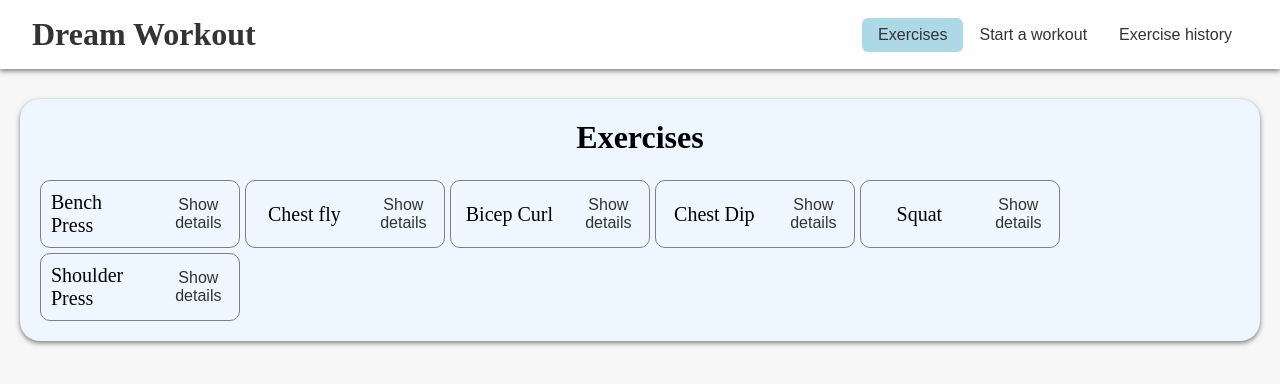
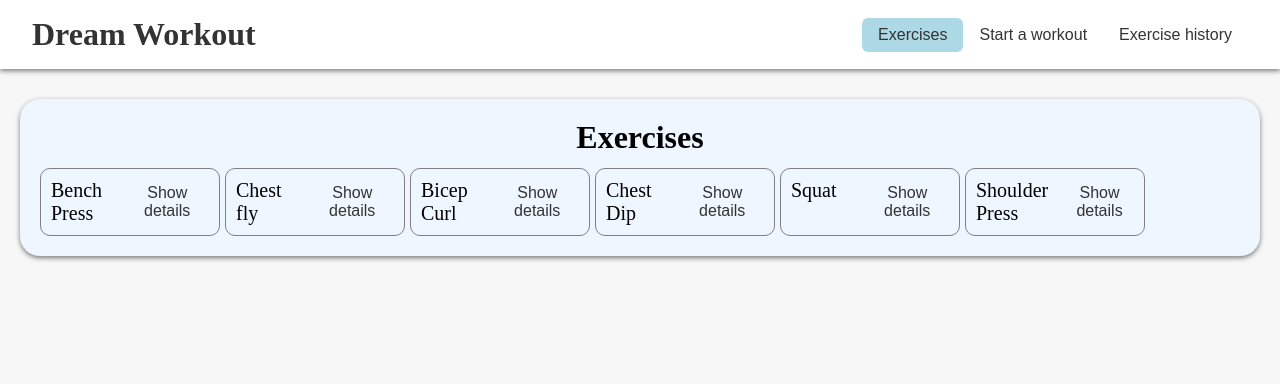
Before and after one commit to christianyarwood62/workout-app, a React (Vite) app: page / in a window 1280 px wide. Shown: the top 384 px of the page. Built offline with nearby package versions, Linux system fonts and the light colour scheme.

Commit message:
Make exercises list scrollable when small

```diff
--- a/src/index.css
+++ b/src/index.css
@@ -87,28 +87,30 @@ nav button:hover,
   border-radius: 20px;
 }
 
+.exercises-list-component {
+  display: flex;
+  flex-direction: column;
+  max-height: 400px;
+}
+
 .exercises-list-component h1 {
   text-align: center;
-  margin-bottom: 24px;
+  margin-bottom: 12px;
+  position: sticky;
+  z-index: 1;
 }
 
 .exercises-list {
+  overflow-y: auto;
   display: flex;
-  flex-direction: row;
   flex-wrap: wrap;
-  /* grid-template-columns: repeat(3, 1fr); */
   gap: 5px;
-}
-
-.exercise p {
-  padding: 10px;
-  width: 100%;
 }
 
 .exercise {
   border: 1px solid gray;
   border-radius: 10px;
-  width: 200px;
+  width: 180px;
   display: flex;
   gap: 0px;
   justify-content: space-between;
@@ -118,9 +120,6 @@ nav button:hover,
   font-size: 20px;
   padding: 10px;
   display: flex;
-  align-items: center;
-  justify-content: center;
+  /* justify-content: right; */
+  width: 50%;
 }
-
-.exercise-details {
-}
```
